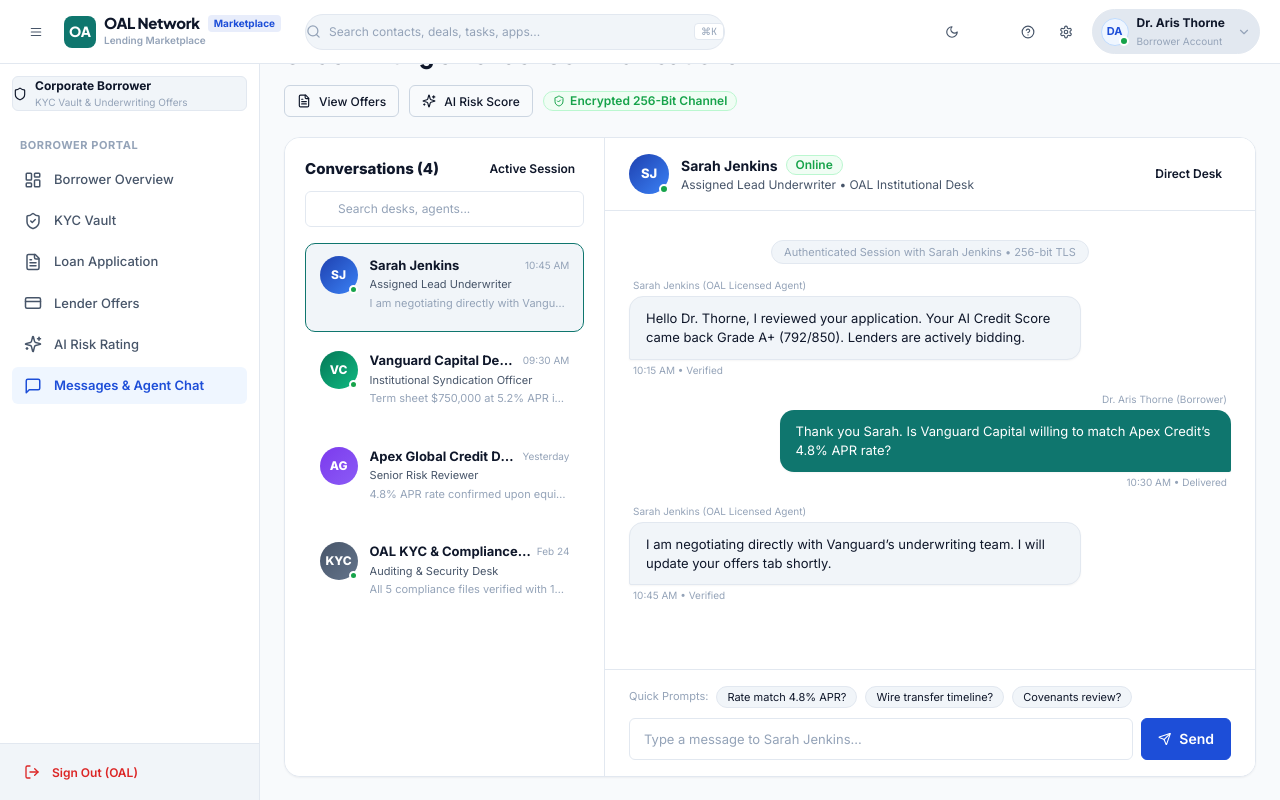
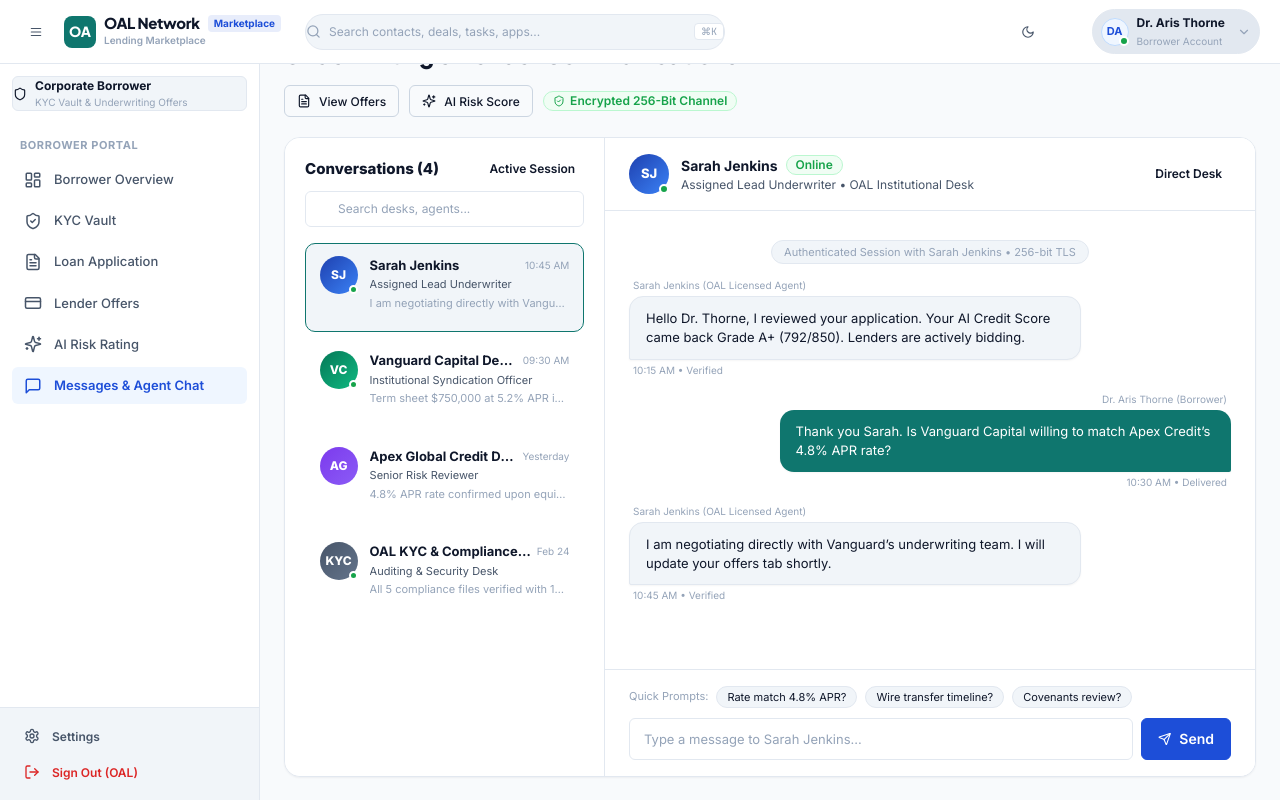
Before and after one commit to AKRITIKUSHWAHA/CRM, a React (Vite) app: page /oal/borrower/messages in a window 1280 px wide. Built offline with nearby package versions, Linux system fonts and the light colour scheme; the HTML template or start-up script is replaced by a standard one.

Commit message:
feat(layout): remove Help and Settings icons from topbar and place Settings in sidebar footer

```diff
--- a/src/layouts/components/Sidebar.jsx
+++ b/src/layouts/components/Sidebar.jsx
@@ -1,6 +1,6 @@
 import React from 'react';
 import { NavLink, useLocation, useNavigate } from 'react-router-dom';
-import { LogOut, Shield } from 'lucide-react';
+import { LogOut, Shield, Settings } from 'lucide-react';
 import { crmNavigation, oalNavigation } from '../../data/mockData';
 import { useAuth } from '../../context/AuthContext';
 import { useToast } from '../../context/ToastContext';
@@ -19,6 +19,13 @@ export const Sidebar = ({
   const currentUser = product === 'crm' ? crmUser : oalUser;
   const roleConfig = getRoleConfig(currentUser, product);
   const rawNavItems = product === 'crm' ? crmNavigation : oalNavigation;
+
+  const getSettingsPath = () => {
+    if (product === 'crm') return '/crm/settings';
+    if (currentUser?.role === 'Institutional Lender') return '/oal/lender/settings';
+    if (currentUser?.role === 'System Administrator') return '/oal/admin/settings';
+    return '/oal/borrower/settings';
+  };
 
   // Filter items permitted for the active role
   const permittedNavItems = getFilteredNavigation(rawNavItems, product, currentUser);
@@ -135,11 +142,36 @@ export const Sidebar = ({
         ))}
       </div>
 
-      {/* Sidebar Footer — CLEAN SIGN OUT */}
+      {/* Sidebar Footer — SETTINGS & SIGN OUT */}
       <div
-        className="p-3 flex flex-col flex-shrink-0"
+        className="p-3 flex flex-col gap-1 flex-shrink-0"
         style={{ borderTop: '1px solid var(--border)', backgroundColor: 'var(--surface-secondary)' }}
       >
+        <button
+          type="button"
+          onClick={() => {
+            if (onCloseMobile) onCloseMobile();
+            navigate(getSettingsPath());
+          }}
+          className="w-full flex items-center gap-3 px-3 py-2 rounded-md text-xs font-semibold cursor-pointer transition-colors"
+          style={{
+            backgroundColor: location.pathname.includes('/settings') ? 'rgba(29, 78, 216, 0.1)' : 'transparent',
+            color: location.pathname.includes('/settings') ? '#1d4ed8' : 'var(--text-secondary)',
+            border: 'none',
+            textAlign: 'left',
+          }}
+          onMouseEnter={(e) => {
+            if (!location.pathname.includes('/settings')) e.currentTarget.style.backgroundColor = 'var(--surface-hover)';
+          }}
+          onMouseLeave={(e) => {
+            if (!location.pathname.includes('/settings')) e.currentTarget.style.backgroundColor = 'transparent';
+          }}
+          title={isCollapsed ? 'Settings' : undefined}
+        >
+          <Settings size={16} className="flex-shrink-0" />
+          {!isCollapsed && <span>Settings</span>}
+        </button>
+
         <button
           type="button"
           onClick={handleLogout}
@@ -148,10 +180,11 @@ export const Sidebar = ({
             backgroundColor: 'transparent',
             color: 'var(--error)',
             border: 'none',
+            textAlign: 'left',
           }}
           onMouseEnter={(e) => { e.currentTarget.style.backgroundColor = 'var(--error-light)'; }}
           onMouseLeave={(e) => { e.currentTarget.style.backgroundColor = 'transparent'; }}
-          title={`Log out of ${product === 'crm' ? 'CRM nErgy' : 'OAL Network'}`}
+          title={isCollapsed ? `Sign Out (${product.toUpperCase()})` : undefined}
         >
           <LogOut size={16} className="flex-shrink-0" />
           {!isCollapsed && <span>Sign Out ({product.toUpperCase()})</span>}
--- a/src/layouts/components/Topbar.jsx
+++ b/src/layouts/components/Topbar.jsx
@@ -246,26 +246,6 @@ export const Topbar = ({ onToggleSidebar, product = 'crm' }) => {
           </DropdownItem>
         </Dropdown>
 
-        {/* Help Button */}
-        <Button
-          variant="ghost"
-          size="sm"
-          isIconOnly
-          icon={HelpCircle}
-          onClick={() => setIsHelpOpen(true)}
-          title="Help & Documentation"
-        />
-
-        {/* Settings Gear Button */}
-        <Button
-          variant="ghost"
-          size="sm"
-          isIconOnly
-          icon={Settings}
-          onClick={() => navigate(product === 'crm' ? '/crm/settings' : '/oal/borrower/settings')}
-          title="Settings"
-        />
-
         {/* User Profile Dropdown with Role Switcher */}
         <Dropdown
           trigger={
```
